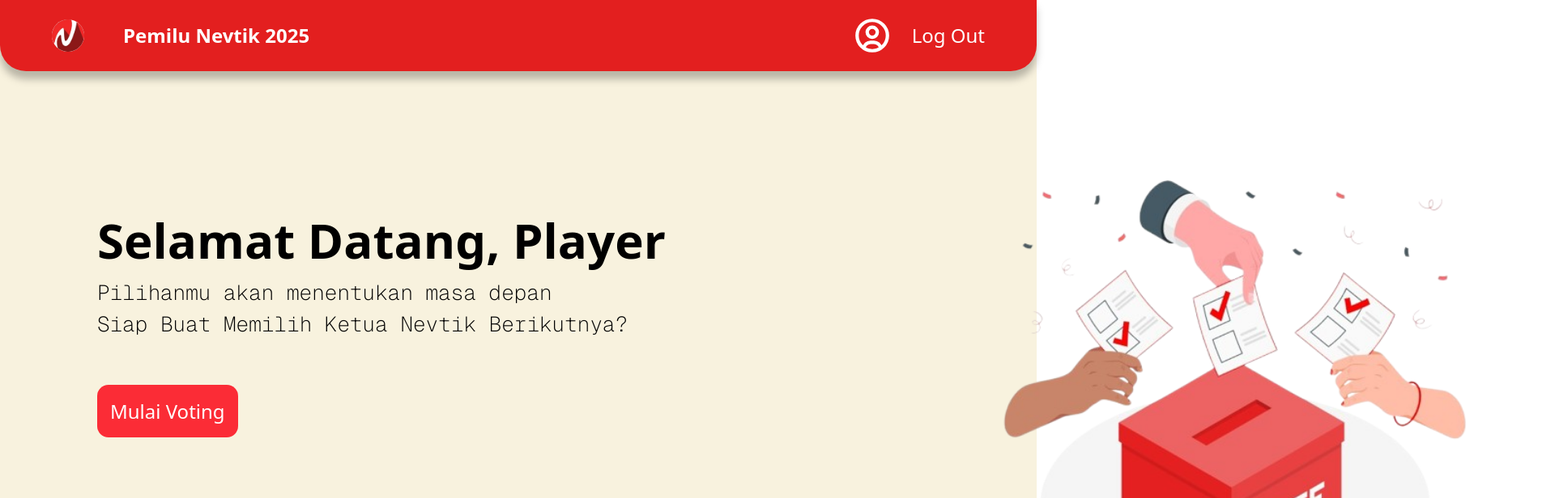
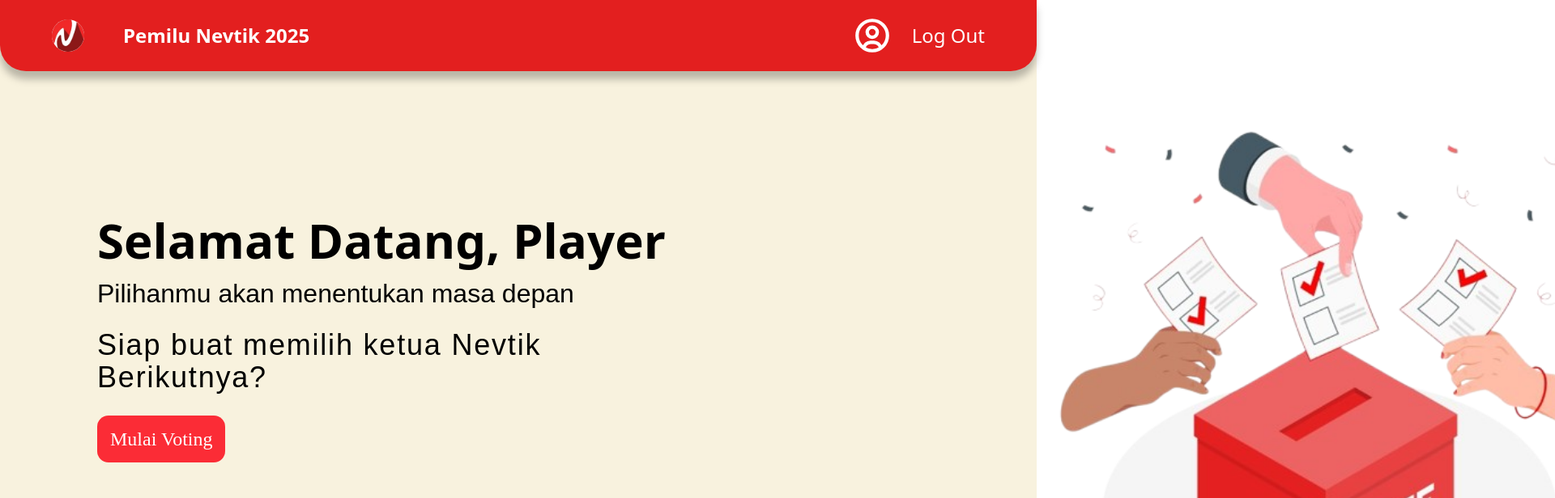
Before and after one commit to Hubbi502/Nevtik-Voting-App, a Next.js app in the folder frontend/: page / in a window 1280 px wide. Shown: the top 616 px of the page at 81% size, 1920 px wide, since content can reach past the window. Built offline with nearby package versions, Linux system fonts and the light colour scheme.

Commit message:
Make navbar disappear in sign in

```diff
--- a/frontend/src/app/layout.tsx
+++ b/frontend/src/app/layout.tsx
@@ -1,7 +1,9 @@
-import type { Metadata } from "next";
-import { Geist, Geist_Mono, Jersey_10 } from "next/font/google";
+"use client";
+
+import { Geist, Geist_Mono } from "next/font/google";
 import "./globals.css";
 import Navbar from "../components/component/views/navbar/page";
+import { usePathname } from "next/navigation";
 
 const geistSans = Geist({
   variable: "--font-geist-sans",
@@ -13,21 +15,20 @@ const geistMono = Geist_Mono({
   subsets: ["latin"],
 });
 
-export const metadata: Metadata = {
-  title: "Pemilu Nevtik 2025/2026"
-};
-
 export default function RootLayout({
   children,
 }: Readonly<{
   children: React.ReactNode;
 }>) {
+  const pathname = usePathname();
+
   return (
     <html lang="en">
       <body
         className={`${geistSans.variable} ${geistMono.variable} antialiased`}
       >
-        <Navbar />
+        {/* Render Navbar only if the current route is not /signIn */}
+        {pathname !== "/signIn" && <Navbar />}
         {children}
       </body>
     </html>
--- a/frontend/src/components/component/layout/Main/page.tsx
+++ b/frontend/src/components/component/layout/Main/page.tsx
@@ -1,15 +1,32 @@
 export default function MainComp() {
   return (
       <>
-        <div className="bg-[#F8F2DE] w-full h-screen relative">
+      <div className="bg-[#F8F2DE] w-full h-screen relative flex flex-col">
           <div className="absolute left-30 top-1/3 text-black">
-              <h1 className=" font-semibold text-6xl">Selamat Datang, Player</h1>
-              <p className="my-4 text-[26px] font-mono font-extralight">Pilihanmu akan menentukan masa depan <br /> Siap Buat Memilih Ketua Nevtik Berikutnya?</p>
-              <div className="mt-18">
-                <a href="/Voting-Page" className=" w-full h-full p-4 bg-red-500 rounded-xl text-white text-2xl hover:bg-amber-50  hover:text-black ease-in duration-300 " >Mulai Voting</a>
+            <h1 className="font-semibold text-6xl">Selamat Datang, Player</h1>
+            <p
+              className="my-3 text-[32px] font-light"
+              style={{ fontFamily: "Nunito, sans-serif" }}
+            >
+              Pilihanmu akan menentukan masa depan
+            </p>
+            <p
+              className="mt-5 text-4xl font-light tracking-wider"
+              style={{ fontFamily: "Montserrat, sans-serif" }}
+            >
+              Siap buat memilih ketua Nevtik <br />Berikutnya?
+            </p>
+            <div className="mt-10">
+              <a
+                href="/Voting-Page"
+                className="w-full h-full p-4 bg-red-500 rounded-xl text-white text-2xl hover:bg-amber-50 hover:text-black ease-in duration-300"
+                style={{ fontFamily: "Times New Roman, serif" }}
+              >
+                Mulai Voting
+              </a>
             </div>
-              <div className="absolute -top-20 -right-10/7 ">
-                <img src="/banner-img.png" alt="" width={600} height={600}/>
+            <div className="absolute -top-1/2 -right-10/6 ">
+              <img src="/banner-img.png" alt="" width={700} height={700}/>
             </div>
           </div>
           <div className="absolute right-6 -bottom-0 ">
```
Also changed, not shown: frontend/src/components/component/layout/CongratsComp/page.tsx (+5 -3 lines). Lines whose indentation alone changed are shown as unchanged.
